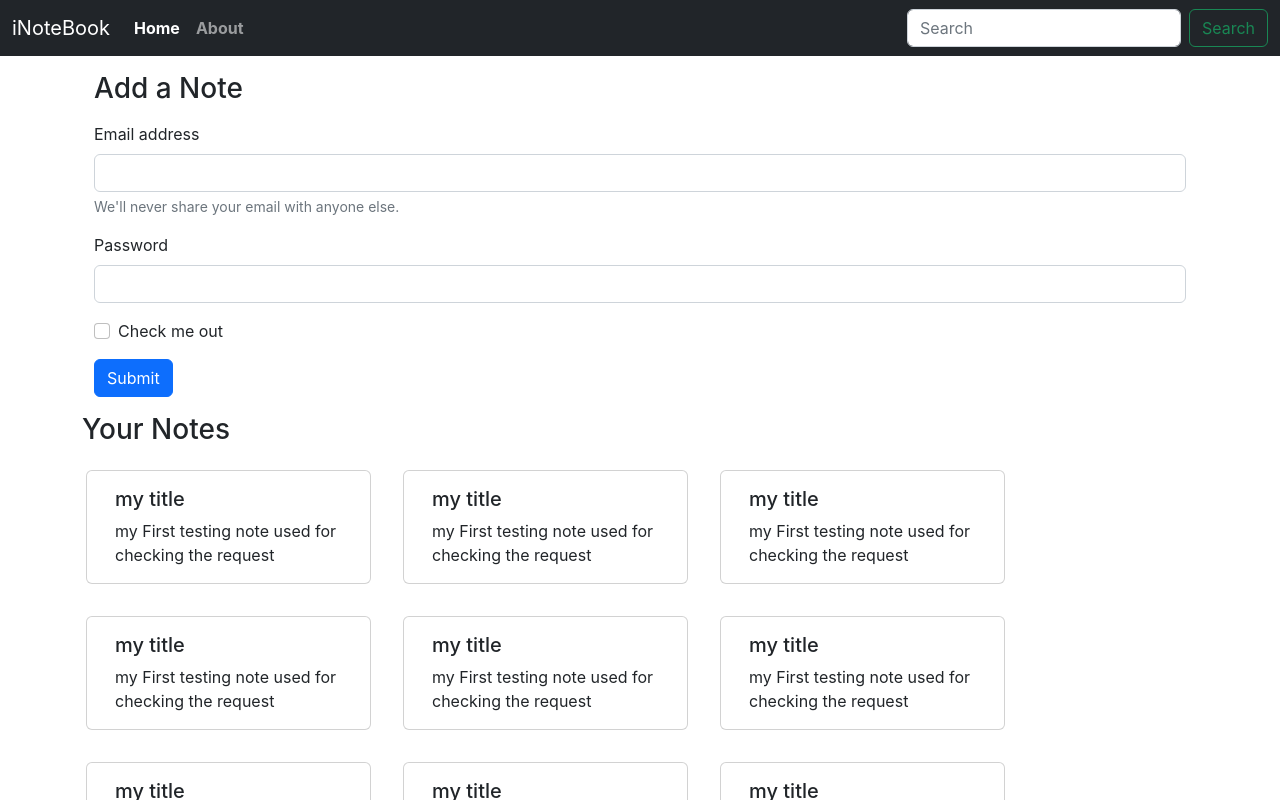
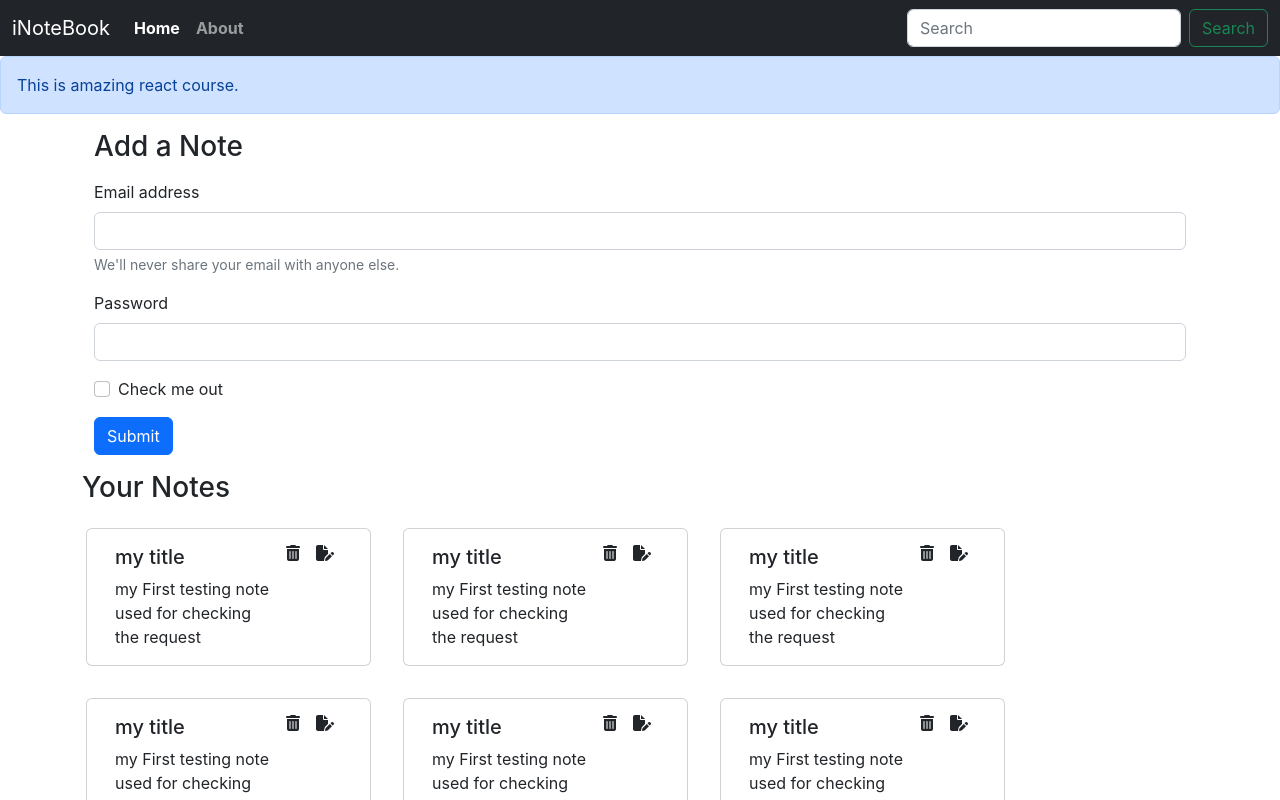
Before and after one commit to mananaggarwal2001/iNotebook-React-App, a React (Create React App) app: page / in a window 1280 px wide. Shown: the top 800 px of the page. Built offline with nearby package versions, Linux system fonts and the light colour scheme; the HTML template or start-up script is replaced by a standard one.

Commit message:
Added the Alert.js component

```diff
--- a/public/index.html
+++ b/public/index.html
@@ -43,6 +43,7 @@
   <script src="https://cdn.jsdelivr.net/npm/bootstrap@5.2.1/dist/js/bootstrap.bundle.min.js"
     integrity="sha384-u1OknCvxWvY5kfmNBILK2hRnQC3Pr17a+RTT6rIHI7NnikvbZlHgTPOOmMi466C8"
     crossorigin="anonymous"></script>
+    <script src="https://kit.fontawesome.com/50e0b97c62.js" crossorigin="anonymous"></script>
 </body>
 
 </html>
--- a/src/App.js
+++ b/src/App.js
@@ -5,11 +5,13 @@ import { Routes, Route, Link } from "react-router-dom";
 import Home from './components/Home';
 import About from './components/About';
 import NoteState from './contexts/notes/NotesState';
+import Alert from './components/Alert';
 function App() {
   return (
     <NoteState>
       <BrowserRouter>
         <Navbar />
+        <Alert message="This is amazing react course."/>
         <div className="container">
           <Routes>
             <Route exact path="/" element={<Home />} />
--- /dev/null
+++ b/src/components/Alert.js
@@ -0,0 +1,13 @@
+import React from 'react'
+
+const Alert = (props) => {
+    return (
+        <div>
+            <div class="alert alert-primary" role="alert">
+                {props.message}
+            </div>
+        </div>
+    )
+}
+
+export default Alert
--- a/src/components/NoteItem.js
+++ b/src/components/NoteItem.js
@@ -4,9 +4,15 @@ const NoteItem = (props) => {
     const { note } = props;
     return (
         <div className="card col-md-3 mx-3 my-3">
-            <div className="card-body">
-                <h5 className="card-title">{note.title}</h5>
-                <p className="card-text">{note.description}</p>
+            <div className="card-body cardclasschange">
+                <div>
+                    <h5 className="card-title">{note.title}</h5>
+                    <p className="card-text">{note.description}</p>
+                </div>
+                <div className="d-flex iconclass">
+                    <i class="fa-solid fa-trash-can mx-2"></i>
+                    <i class="fa-solid fa-file-pen mx-2"></i>
+                </div>
             </div>
         </div>
     )
--- a/src/components/Notes.js
+++ b/src/components/Notes.js
@@ -11,7 +11,7 @@ const Notes = () => {
 
             <h3>Your Notes</h3>
             {Notes.map((note) => {
-                return <NoteItem note={note}/>;
+                return <NoteItem key={note._id} note={note}/>;
             })}
         </div>
     )
--- a/src/index.css
+++ b/src/index.css
@@ -11,3 +11,15 @@ code {
   font-family: source-code-pro, Menlo, Monaco, Consolas, 'Courier New',
     monospace;
 }
+
+i{
+  cursor: pointer;
+  display: inline;
+  height: 0px;
+}
+
+.cardclasschange{
+  display:flex;
+  justify-content: space-around;
+
+}
```
